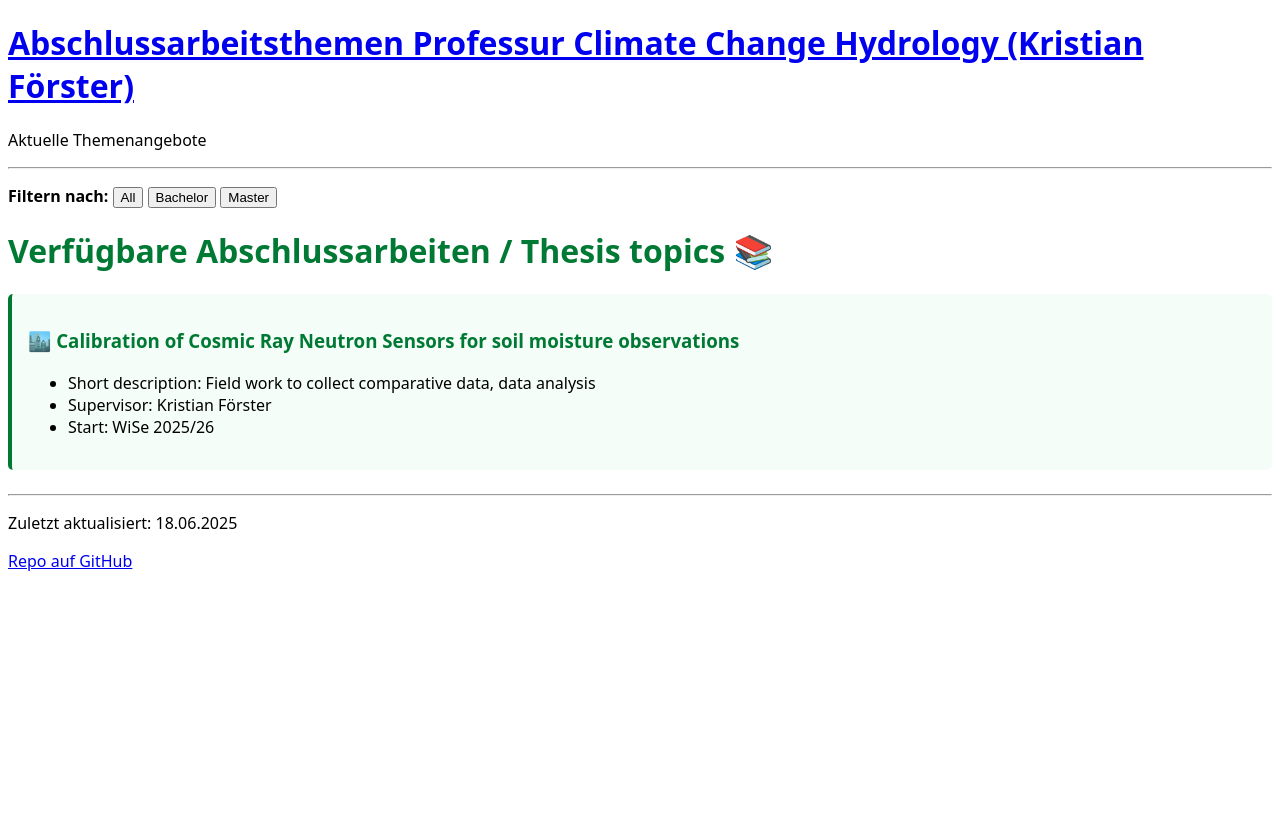
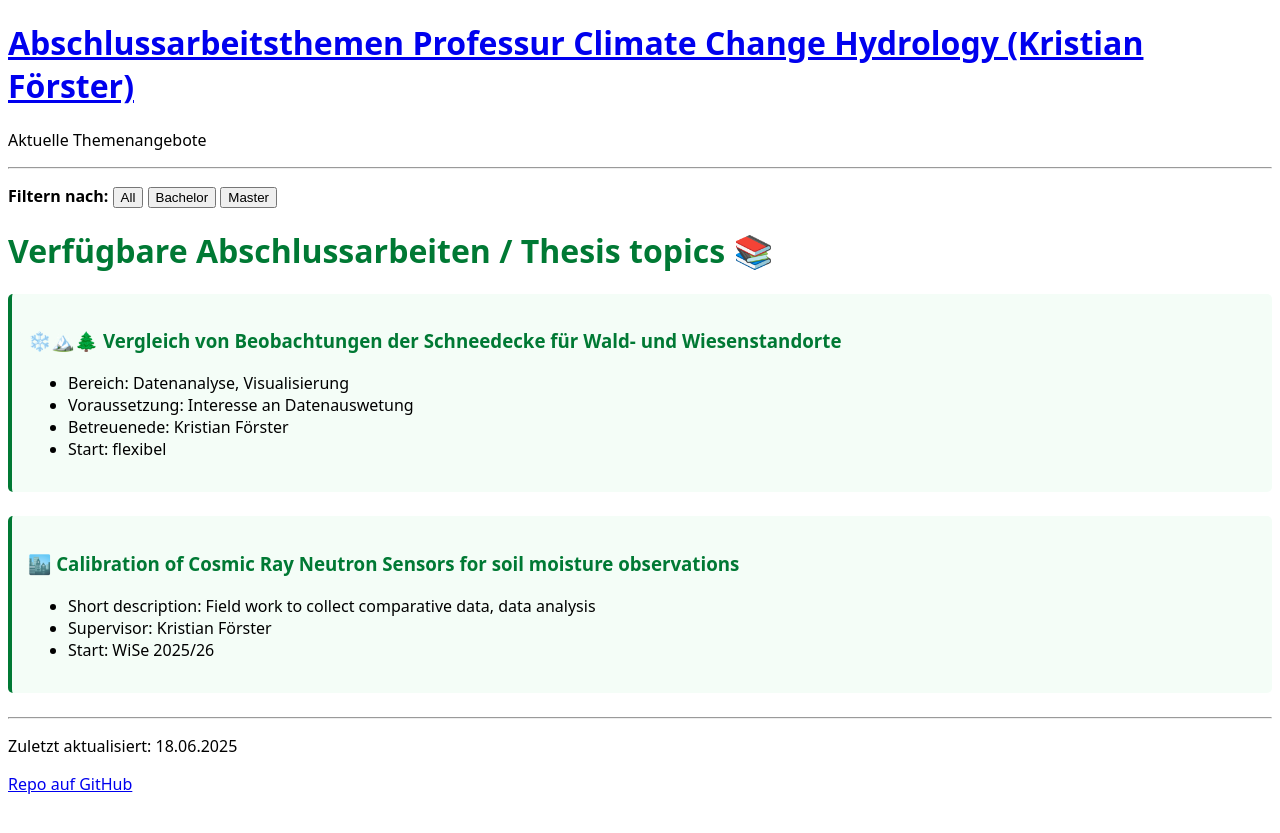
Before and after one commit to kristianfoerster/hswt-cch, a Jekyll site: the page built from index.md, in a window 1280 px wide. Shown: the top 833 px of the page. Built offline with Jekyll 4.4.1, drawn with Linux system fonts in a browser that asks for light colours; our own code applies the rules of GitHub Pages for plain Markdown files.

Commit message:
Update index.md

```diff
--- a/index.md
+++ b/index.md
@@ -21,6 +21,16 @@
 
 
 # Verfügbare Abschlussarbeiten / Thesis topics 📚
+
+<div class="thema bachelor" markdown="1">
+### ❄️🏔️🌲 Vergleich von Beobachtungen der Schneedecke für Wald- und Wiesenstandorte
+* Bereich: Datenanalyse, Visualisierung
+* Voraussetzung: Interesse an Datenauswetung
+* Betreuenede: Kristian Förster
+* Start: flexibel
+
+</div>
+
 
 <!---
 <div class="thema bachelor" markdown="1">
```
